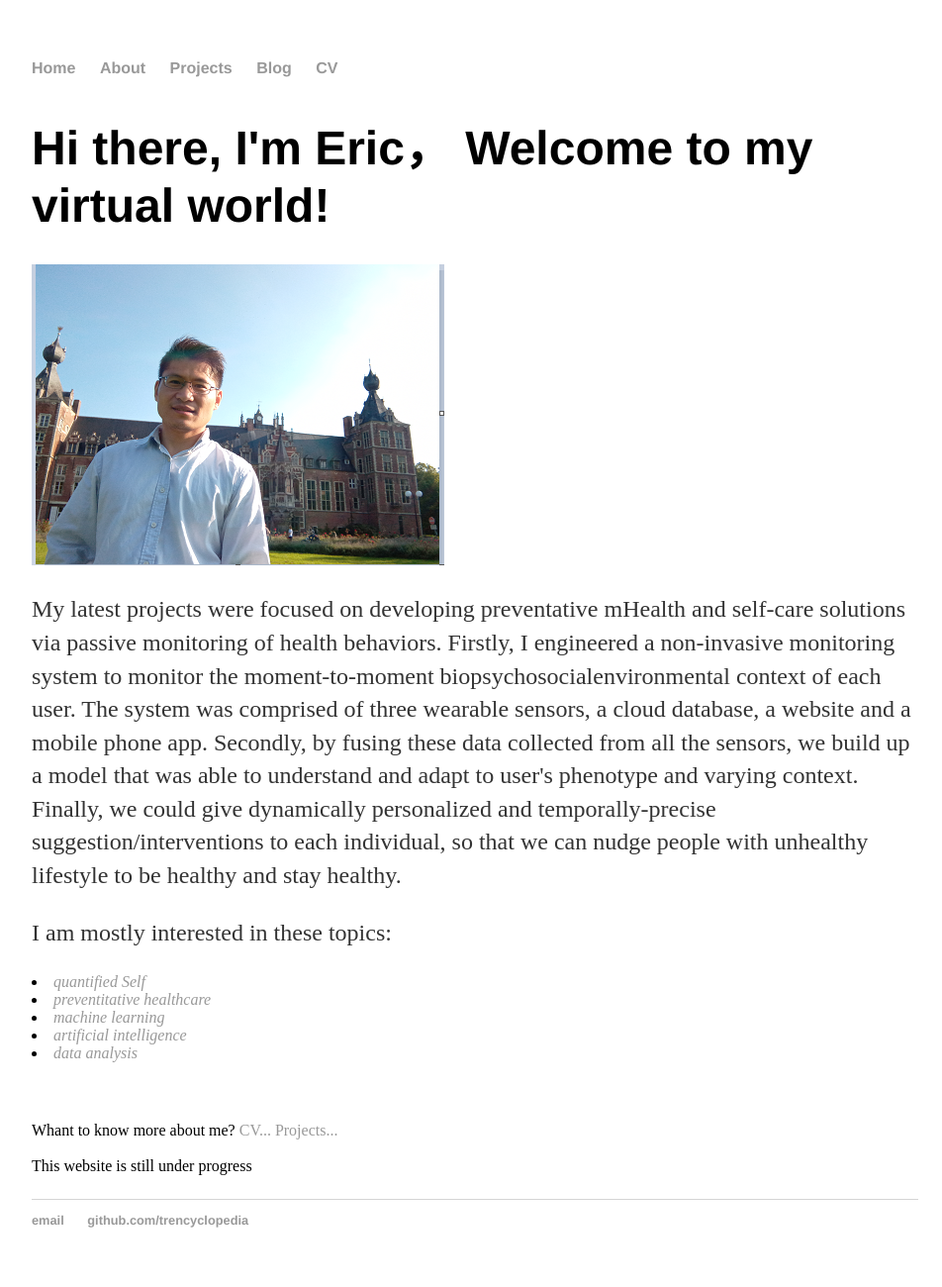
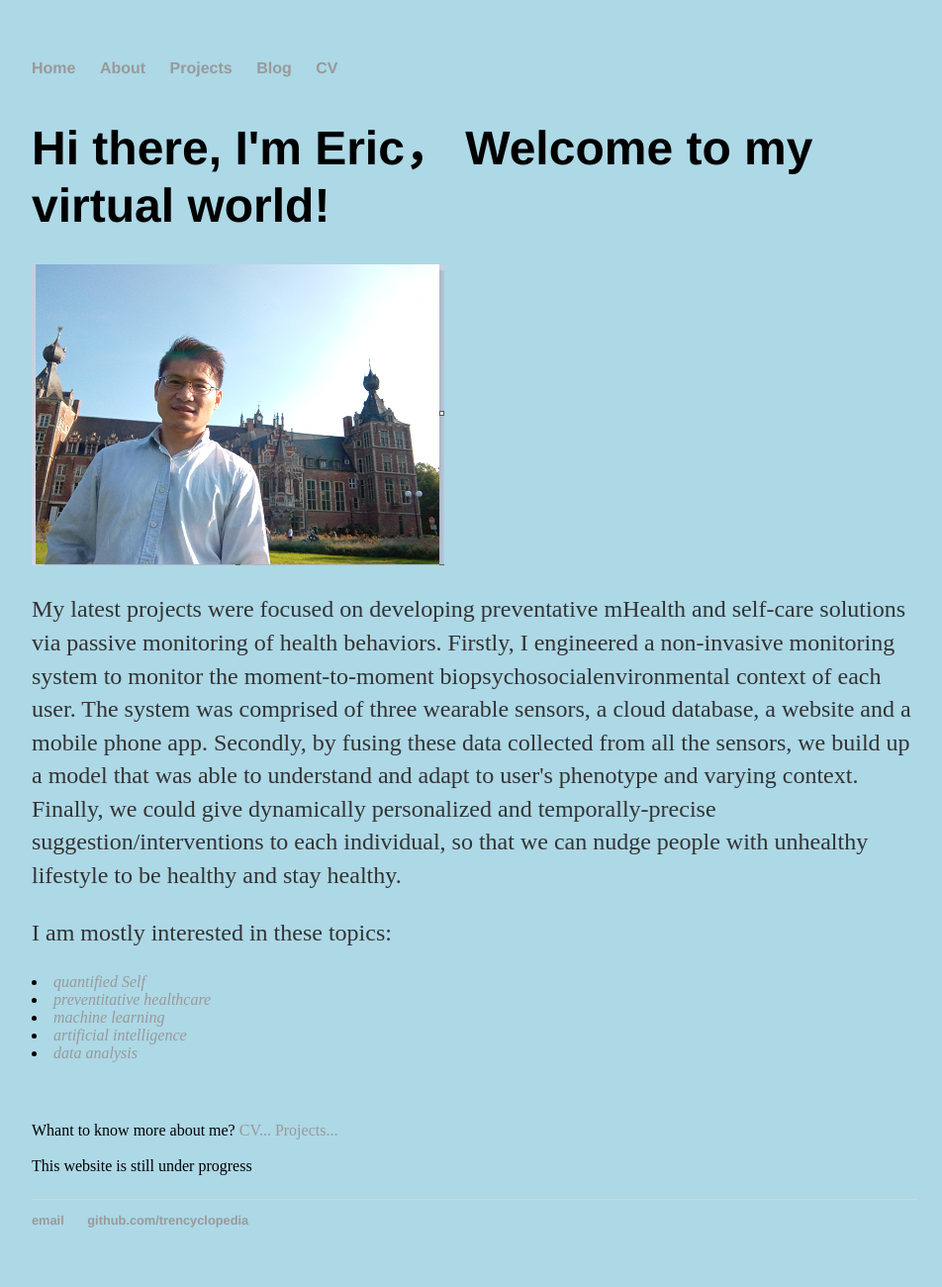
Before and after one commit to trencyclopedia/trencyclopedia.github.io, a Jekyll site: the page built from index.html, in a window 1280 px wide. Shown: the whole page at 99% size, without its empty margins (160-1112 px from the left). Built offline with Jekyll 4.4.1, drawn with Linux system fonts in a browser that asks for light colours.

Commit message:
Update index.html

```diff
--- a/index.html
+++ b/index.html
@@ -6,6 +6,7 @@ title: Eric, the virtual world
 <div class="blurb">
 	<h1>Hi there, I'm Eric， Welcome to my virtual world!</h1>
 
+	<body style="background-color:lightblue;">
 	<div class="row marketing">
 
 		<div class="col-sm-4">
@@ -42,13 +43,14 @@ title: Eric, the virtual world
 		</div>
 
 	</div>
+	</body>
 	<!-- website stat -->
 	<div class="web stat">
 		{% include analytics.html %}
 	</div>
 
-	<br>
-	<br>
+	<br/>
+	<br/>
 	Whant to know more about me? <a href="/about">CV...</a> <a href="/Progjects">Projects...</a>
 	<br>
 	<br>
```
